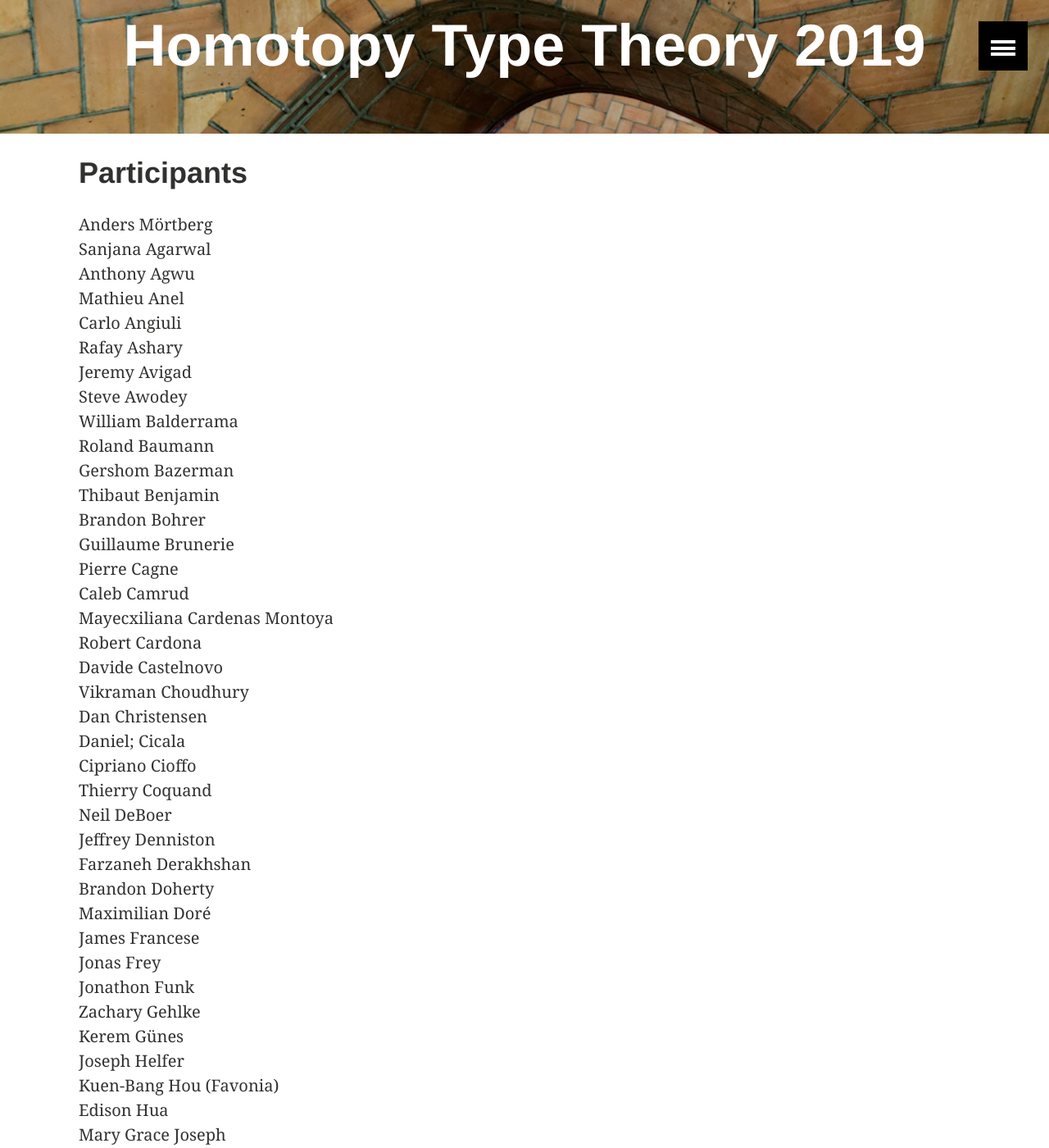
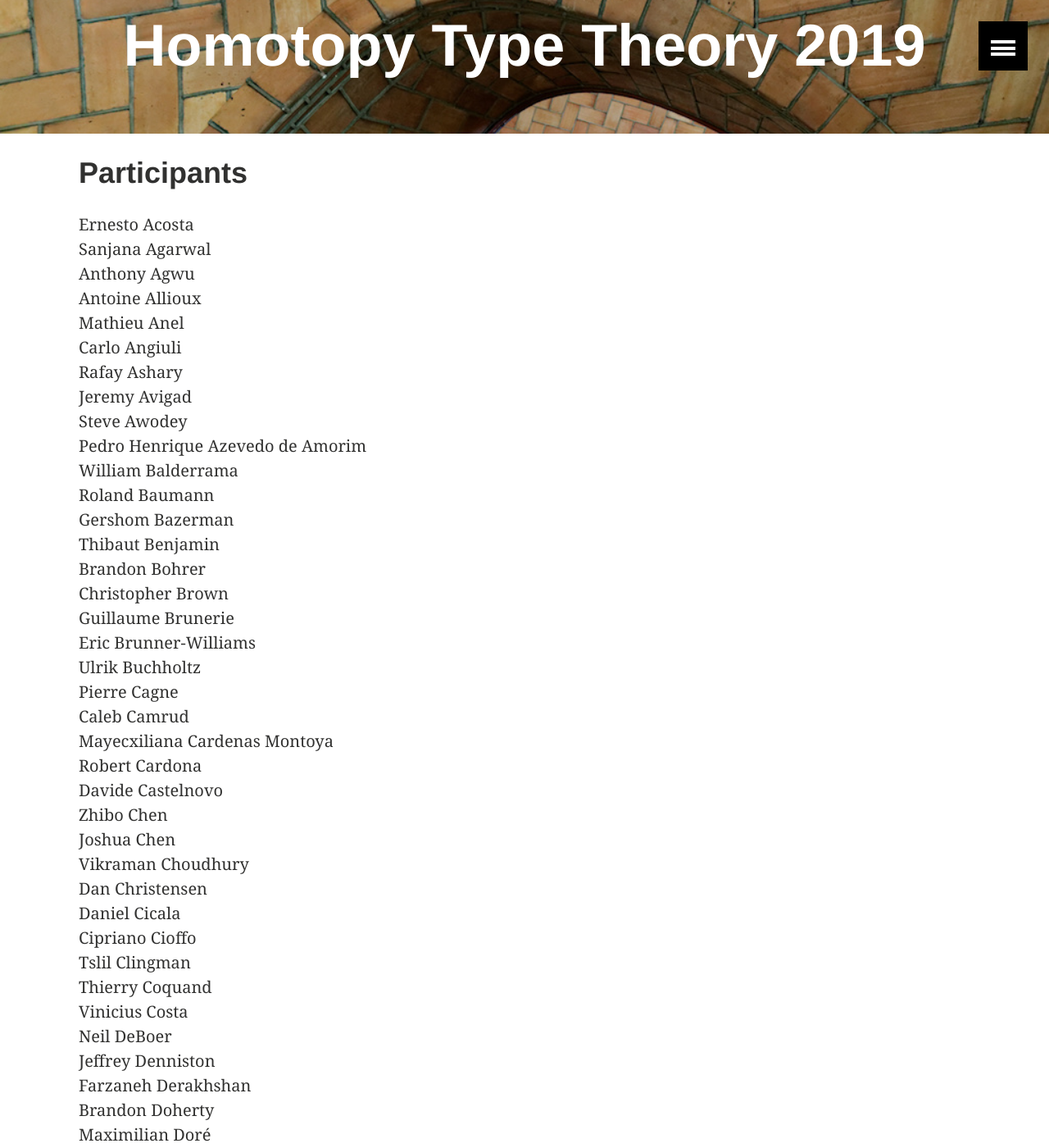
Before and after one commit to HoTT/HoTT-2019, a Jekyll site: the page built from participants.md, in a window 1280 px wide and 1400 px high, scrolled down 269 px. Shown: the whole window at 82% size. Built offline with Jekyll 4.4.1, drawn with Linux system fonts in a browser that asks for light colours; some of the changed text lies outside the part shown.

Commit message:
updated participants

```diff
--- a/participants.md
+++ b/participants.md
@@ -4,66 +4,93 @@ permalink: /participants/
 title: "Participants"
 ---
 
-Anders	Mörtberg \\
+Ernesto	Acosta \\
 Sanjana	Agarwal \\
 Anthony	Agwu \\
+Antoine	Allioux \\
 Mathieu	Anel \\
 Carlo	Angiuli \\
 Rafay	Ashary \\
 Jeremy	Avigad \\
 Steve	Awodey \\
+Pedro Henrique	Azevedo de Amorim \\
 William	Balderrama \\
 Roland	Baumann \\
 Gershom	Bazerman \\
 Thibaut	Benjamin \\
 Brandon	Bohrer \\
+Christopher	Brown \\
 Guillaume	Brunerie \\
+Eric	Brunner-Williams \\
+Ulrik	Buchholtz \\
 Pierre	Cagne \\
 Caleb	Camrud \\
 Mayecxiliana	Cardenas Montoya \\
 Robert	Cardona \\
 Davide	Castelnovo \\
+Zhibo	Chen \\
+Joshua	Chen \\
 Vikraman	Choudhury \\
 Dan	Christensen \\
-Daniel;	Cicala \\
+Daniel	Cicala \\
 Cipriano	Cioffo \\
+Tslil	Clingman \\
 Thierry	Coquand \\
+Vinicius	Costa \\
 Neil	DeBoer \\
 Jeffrey	Denniston \\
 Farzaneh	Derakhshan \\
 Brandon	Doherty \\
 Maximilian	Doré \\
+Quinn	Dougherty \\
+Sam	Estep \\
 James	Francese \\
 Jonas	Frey \\
 Jonathon	Funk \\
+Kerem	Günes \\
+Nicola	Gambino \\
 Zachary	Gehlke \\
-Kerem	Günes \\
+Sato	Genki \\
+Harrison	Grodin \\
 Joseph	Helfer \\
+Oscar	Hernandez \\
 Kuen-Bang	Hou (Favonia) \\
 Edison	Hua \\
 Mary Grace	Joseph \\
 André	Joyal \\
+Lyra	Jung \\
+Nachiket	Karnick \\
 Ilyas	Khan \\
 Stefanie	Klajbor-Goderich \\
 Magnus	Kristensen \\
+Ambroise	Lafont \\
 Fernando	Larrain \\
 Chaitanya	Leena Subramaniam \\
 Paul	Lessard \\
 Wang Chi	Leung \\
 Dan	Licata \\
 Baqiao	Liu \\
+Giulio	Lo Monaco \\
+Maxime	Lucas \\
+Owen	Lynch \\
+Andreas	Lynge \\
+Anders	Mörtberg \\
+Tristan	MacKinlay \\
 Aurel	Malapani \\
 Joshua	Meyers \\
 Hugo	Moeneclaey \\
 Ed	Morehouse \\
-Anders	Mörtberg \\
 Jacob	Neumann \\
 Patrick	Nicodemu \\
 Paige	Northh \\
 Anja	Petkovic \\
 Andrew	Pitts \\
+Avery	Podell-Blume \\
+Jonathan	Prieto-Cubides \\
 Loic	Pujet \\
 Raymond	Puzio \\
+Robert	Rennie \\
+Oliver	Richardson \\
 Emily	Riehl \\
 Egbert	Rijke \\
 Mitchell	Riley \\
```
Also changed, not shown: other parts of participants.md (+4 -1 lines).
